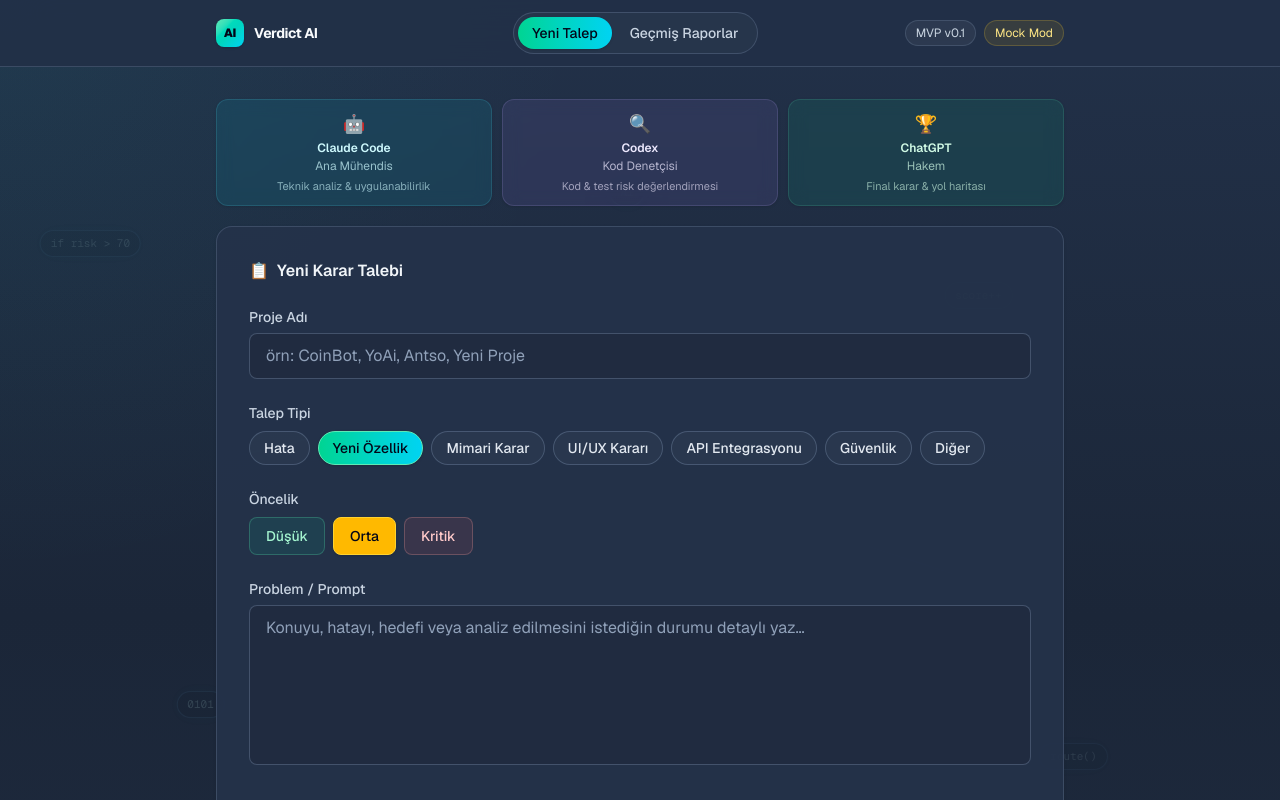
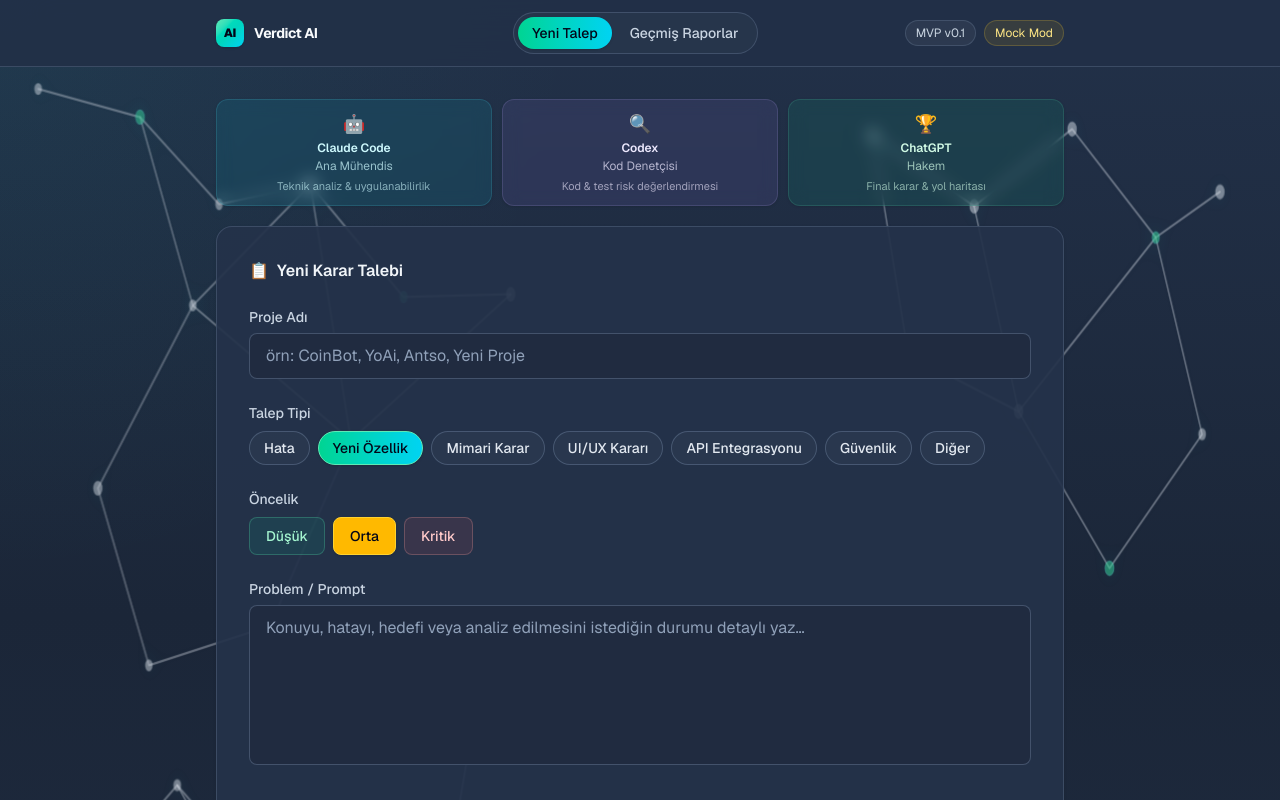
Before and after one commit to onursuay/Verdict-ai, a Next.js app: page / in a window 1280 px wide. Shown: the top 800 px of the page. Built offline with nearby package versions, Linux system fonts and the light colour scheme.

Commit message:
Replace algorithm background with network animation

```diff
--- a/app/globals.css
+++ b/app/globals.css
@@ -35,150 +35,107 @@
   overflow: hidden;
 }
 
-.algo-item {
+.network-field {
   position: absolute;
-  border: 1px solid rgba(125, 211, 252, 0.16);
-  border-radius: 999px;
-  background: rgba(15, 23, 42, 0.18);
-  color: rgba(204, 251, 241, 0.34);
-  font-family: var(--font-geist-mono), ui-monospace, SFMono-Regular, Menlo, monospace;
-  font-size: 11px;
-  line-height: 1;
-  padding: 7px 10px;
-  white-space: nowrap;
-  box-shadow: 0 0 18px rgba(45, 212, 191, 0.06);
-  animation: algo-bounce-x 18s ease-in-out infinite alternate;
+  inset: 0;
+  height: 100%;
+  width: 100%;
+  opacity: 1;
 }
 
-.algo-line {
-  position: absolute;
-  height: 1px;
-  width: 180px;
-  background: linear-gradient(90deg, transparent, rgba(94, 234, 212, 0.18), transparent);
+.network-cluster {
+  fill: rgba(226, 232, 240, 0.78);
+  stroke: rgba(226, 232, 240, 0.42);
+  stroke-linecap: round;
+  stroke-linejoin: round;
+  stroke-width: 1.65;
+  filter: drop-shadow(0 0 8px rgba(45, 212, 191, 0.2));
+  transform-box: fill-box;
   transform-origin: center;
-  animation: algo-line-scan 22s ease-in-out infinite alternate;
+  animation: network-drift 16s ease-in-out infinite alternate;
 }
 
-.algo-item-1 {
-  left: 4%;
-  top: 18%;
-  animation-duration: 19s;
+.network-cluster path {
+  fill: transparent !important;
+  opacity: 0.95;
 }
 
-.algo-item-2 {
-  left: 72%;
-  top: 22%;
-  animation-duration: 16s;
-  animation-delay: -4s;
+.network-cluster circle {
+  stroke: rgba(226, 232, 240, 0.38);
+  stroke-width: 1;
+  animation: node-pulse 4.8s ease-in-out infinite;
 }
 
-.algo-item-3 {
-  left: 12%;
-  top: 54%;
-  animation-duration: 21s;
+.network-cluster .node-hot {
+  fill: rgba(52, 211, 153, 0.88);
+  stroke: rgba(94, 234, 212, 0.62);
+}
+
+.network-left-top {
+  animation-duration: 18s;
+}
+
+.network-left-bottom {
+  animation-duration: 22s;
   animation-delay: -7s;
 }
 
-.algo-item-4 {
-  left: 78%;
-  top: 58%;
-  animation-duration: 18s;
-  animation-delay: -9s;
-}
-
-.algo-item-5 {
-  left: 45%;
-  top: 14%;
-  animation-duration: 15s;
+.network-right-top {
+  animation-duration: 20s;
   animation-delay: -5s;
 }
 
-.algo-item-6 {
-  left: 5%;
-  top: 82%;
+.network-right-bottom {
   animation-duration: 24s;
   animation-delay: -11s;
 }
 
-.algo-item-7 {
-  left: 66%;
-  top: 84%;
-  animation-duration: 20s;
-  animation-delay: -13s;
+@keyframes network-drift {
+  0% {
+    transform: translate3d(-24px, -8px, 0) scale(0.98);
+    opacity: 0.66;
+  }
+
+  45% {
+    opacity: 1;
+  }
+
+  100% {
+    transform: translate3d(34px, 12px, 0) scale(1.02);
+    opacity: 0.74;
+  }
 }
 
-.algo-line-1 {
-  left: 18%;
-  top: 34%;
-  rotate: -14deg;
-}
-
-.algo-line-2 {
-  left: 62%;
-  top: 43%;
-  rotate: 18deg;
-  animation-delay: -8s;
-}
-
-.algo-line-3 {
-  left: 28%;
-  top: 75%;
-  rotate: 7deg;
-  animation-delay: -14s;
-}
-
-@keyframes algo-bounce-x {
-  0% {
-    transform: translate3d(-24px, 0, 0);
-    opacity: 0.16;
+@keyframes node-pulse {
+  0%,
+  100% {
+    opacity: 0.5;
   }
 
   50% {
-    opacity: 0.42;
-  }
-
-  100% {
-    transform: translate3d(46px, 0, 0);
-    opacity: 0.22;
-  }
-}
-
-@keyframes algo-line-scan {
-  0% {
-    transform: translate3d(-38px, 0, 0) scaleX(0.7);
-    opacity: 0.08;
-  }
-
-  50% {
-    opacity: 0.25;
-  }
-
-  100% {
-    transform: translate3d(58px, 0, 0) scaleX(1);
-    opacity: 0.1;
+    opacity: 1;
   }
 }
 
 @media (max-width: 640px) {
-  .algo-item {
-    font-size: 10px;
-    padding: 6px 8px;
+  .network-field {
+    opacity: 0.72;
   }
 
-  .algo-item-2,
-  .algo-item-4,
-  .algo-item-7 {
-    left: 58%;
+  .network-left-top,
+  .network-left-bottom {
+    transform: translateX(-120px);
   }
 
-  .algo-line {
-    width: 120px;
+  .network-right-top,
+  .network-right-bottom {
+    transform: translateX(120px);
   }
 }
 
 @media (prefers-reduced-motion: reduce) {
-  .algo-item,
-  .algo-line {
+  .network-cluster,
+  .network-cluster circle {
     animation: none;
   }
 }
--- a/app/page.tsx
+++ b/app/page.tsx
@@ -71,16 +71,65 @@
     <div className="relative min-h-screen overflow-hidden bg-[#1b2638] text-slate-100">
       <div className="pointer-events-none absolute inset-0 z-0 bg-[radial-gradient(circle_at_top_left,rgba(20,184,166,0.07),transparent_32%),linear-gradient(180deg,#223149_0%,#1b2638_48%,#202d42_100%)]" />
       <div className="algorithm-layer" aria-hidden="true">
-        <span className="algo-item algo-item-1">if risk &gt; 70</span>
-        <span className="algo-item algo-item-2">score++</span>
-        <span className="algo-item algo-item-3">0101</span>
-        <span className="algo-item algo-item-4">route()</span>
-        <span className="algo-item algo-item-5">AI</span>
-        <span className="algo-item algo-item-6">{"{ verdict }"}</span>
-        <span className="algo-item algo-item-7">confidence</span>
-        <span className="algo-line algo-line-1" />
-        <span className="algo-line algo-line-2" />
-        <span className="algo-line algo-line-3" />
+        <svg className="network-field" viewBox="0 0 1440 900" preserveAspectRatio="none">
+          <g className="network-cluster network-left-top">
+            <path d="M52 64 L168 84 L258 146 L362 132 L468 212 L590 210" />
+            <path d="M168 84 L228 218 L362 132 L408 314 L590 210" />
+            <path d="M120 348 L228 218 L408 314 L316 446 L178 474 L120 348" />
+            <circle cx="52" cy="64" r="4" />
+            <circle cx="168" cy="84" r="5" className="node-hot" />
+            <circle cx="258" cy="146" r="4" />
+            <circle cx="362" cy="132" r="5" />
+            <circle cx="468" cy="212" r="4" className="node-hot" />
+            <circle cx="590" cy="210" r="5" />
+            <circle cx="228" cy="218" r="4" />
+            <circle cx="408" cy="314" r="5" />
+            <circle cx="120" cy="348" r="5" />
+            <circle cx="316" cy="446" r="4" className="node-hot" />
+            <circle cx="178" cy="474" r="4" />
+          </g>
+          <g className="network-cluster network-left-bottom">
+            <path d="M94 616 L188 548 L292 624 L354 734 L262 812 L112 768 L94 616" />
+            <path d="M188 548 L354 734 L482 642 L568 716 L594 826" />
+            <path d="M292 624 L482 642 L514 524" />
+            <circle cx="94" cy="616" r="5" />
+            <circle cx="188" cy="548" r="4" />
+            <circle cx="292" cy="624" r="5" />
+            <circle cx="354" cy="734" r="4" />
+            <circle cx="262" cy="812" r="5" className="node-hot" />
+            <circle cx="112" cy="768" r="4" />
+            <circle cx="482" cy="642" r="5" />
+            <circle cx="568" cy="716" r="4" className="node-hot" />
+            <circle cx="594" cy="826" r="4" />
+            <circle cx="514" cy="524" r="4" />
+          </g>
+          <g className="network-cluster network-right-top">
+            <path d="M974 92 L1088 142 L1198 88 L1292 164 L1364 132" />
+            <path d="M1088 142 L1138 286 L1292 164 L1344 302 L1240 396 L1138 286" />
+            <path d="M974 92 L1014 246 L1138 286" />
+            <circle cx="974" cy="92" r="4" />
+            <circle cx="1088" cy="142" r="5" />
+            <circle cx="1198" cy="88" r="5" />
+            <circle cx="1292" cy="164" r="4" className="node-hot" />
+            <circle cx="1364" cy="132" r="5" />
+            <circle cx="1138" cy="286" r="5" />
+            <circle cx="1344" cy="302" r="4" />
+            <circle cx="1240" cy="396" r="5" className="node-hot" />
+            <circle cx="1014" cy="246" r="4" />
+          </g>
+          <g className="network-cluster network-right-bottom">
+            <path d="M920 620 L1014 698 L1134 642 L1268 722 L1382 664" />
+            <path d="M1014 698 L1052 826 L1198 782 L1268 722" />
+            <path d="M920 620 L1052 826 L1198 782" />
+            <circle cx="920" cy="620" r="5" />
+            <circle cx="1014" cy="698" r="4" className="node-hot" />
+            <circle cx="1134" cy="642" r="5" />
+            <circle cx="1268" cy="722" r="4" />
+            <circle cx="1382" cy="664" r="5" className="node-hot" />
+            <circle cx="1052" cy="826" r="5" />
+            <circle cx="1198" cy="782" r="4" />
+          </g>
+        </svg>
       </div>
       {/* Navbar */}
       <header className="sticky top-0 z-10 border-b border-slate-500/40 bg-[#223047]/90 backdrop-blur-xl">
```
